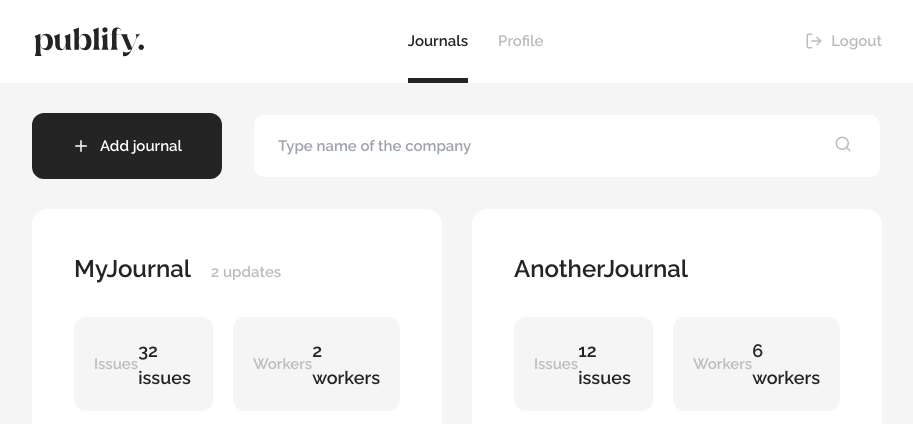
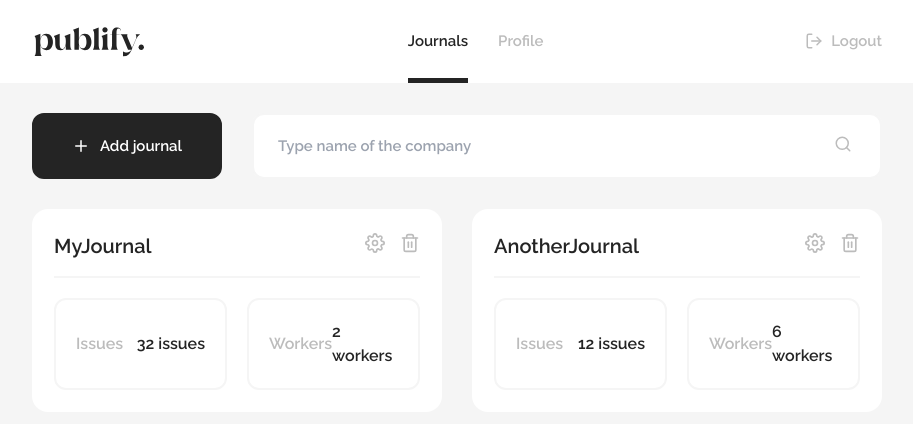
Before and after one commit to Board-of-Directors/publify-web, a Next.js app: page /home/journals in a window 1280 px wide. Shown: the top 424 px of the page, without its empty margins (183-1096 px from the left). Built offline with nearby package versions, Linux system fonts and the light colour scheme.

Commit message:
pm_1-pm_7-publishing-management / implemented pm2

```diff
--- a/app/components/organisms/cards/journal-card/JournalCard.tsx
+++ b/app/components/organisms/cards/journal-card/JournalCard.tsx
@@ -7,6 +7,8 @@ import Text from "@/app/components/atoms/text/Text";
 import {ClassValue} from "clsx";
 import {cn} from "@/app/utils/cn";
 import {usePathname, useRouter} from "next/navigation";
+import {FiSettings, FiTrash2} from "react-icons/fi";
+import {useState} from "react";
 
 const CountCard = ({header, info}: {
     header: string,
@@ -14,42 +16,53 @@ const CountCard = ({header, info}: {
 }) => {
     return (
         <div className={"w-full p-[20px] flex flex-row justify-between" +
-            " items-center rounded-xl bg-background"}>
-            <Text className={"text-text-gray"} text={header}/>
-            <Text className={"text-[18px] text-text-black"} text={info}/>
+            " items-center rounded-xl border-2 border-background hover:bg-background transition"}>
+            <Text className={"text-[16px] text-text-gray"} text={header}/>
+            <Text className={"text-[16px] text-text-black"} text={info}/>
         </div>
     )
 }
 
-const JournalCard = ({journalCard}: { journalCard: JournalCardDTO }) => {
+type JournalCardProps = {
+    journalCard : JournalCardDTO,
+    onDelete : () => void
+}
+
+const JournalCard = ({journalCard, onDelete}: JournalCardProps) => {
 
     const router = useRouter()
     const pathName = usePathname()
 
-    const descr = journalCard.updateCount === 0
-        ? undefined : `${journalCard.updateCount} updates`
-
     const classValues: ClassValue[] = [
-        "hover:cursor-pointer border-2 border-white col-span-6 p-10 gap-[30px]",
+        "hover:cursor-pointer border-2 !py-0 !gap-0 border-white col-span-6 p-5 gap-[30px]",
         "hover:border-2 hover:border-border-gray transition"
     ]
 
     const handleCardClick = () => router.push(pathName.concat("/journal"))
 
     return (
-        <CardWrapper onClick={handleCardClick} className={cn(classValues)}>
+        <CardWrapper className={cn(classValues)}>
             <HeaderRow
-                classNames={{wrapper: "w-full"}}
+                classNames={{
+                    wrapper: "w-full py-5 justify-between border-b-2 border-background pb-[15px]",
+                    header : "text-[20px]"
+            }}
                 header={journalCard.header}
             >
-                {
-                    descr && <Text
-                        text={descr}
-                        className={"text-text-gray"}
+                <div className={"flex flex-row gap-[15px] items-center"}>
+                    <FiSettings
+                        size={"20px"}
+                        className={"stroke-text-gray hover:cursor-pointer hover:stroke-info-blue-default"}
+                        onClick={() => console.log("Settings Clicked")}
                     />
-                }
+                    <FiTrash2
+                        size={"20px"}
+                        className={"text-text-gray hover:cursor-pointer hover:stroke-info-red"}
+                        onClick={onDelete}
+                    />
+                </div>
             </HeaderRow>
-            <div className={"w-full flex flex-row gap-[20px]"}>
+            <div onClick={handleCardClick} className={"py-5 w-full flex flex-row gap-[20px]"}>
                 <CountCard
                     header={"Issues"}
                     info={journalCard.issuesCount + " issues"}
--- /dev/null
+++ b/app/components/organisms/popups/delete-popup/DeletePopup.tsx
@@ -0,0 +1,71 @@
+import React, {useState} from 'react';
+import HeaderRow from "@/app/components/moleculas/rows/header-row/HeaderRow";
+import {FiX} from "react-icons/fi";
+import PopupLayout from "@/app/components/wrappers/layout/popup-layout/PopupLayout";
+import Text from "@/app/components/atoms/text/Text";
+import TextInput from "@/app/components/atoms/inputs/TextInput";
+import Button from "@/app/components/atoms/buttons/button/Button";
+
+type DeletePopupProps = {
+    onClose : () => void
+}
+
+const ItemRow = () => {
+
+    const mockData = [
+        {header: "Journal name", content: "My journal"},
+        {header: "Issues count", content: "22"},
+        {header: "Workers count", content: "33"},
+    ]
+
+    return (
+        <div className={"w-full p-5 flex flex-row justify-between border-b-2 border-t-2 border-background"}>
+            {
+                mockData.map((item) => (
+                    <div className={"flex flex-col gap-[2px]"}>
+                        <Text text={item.header} className={"text-[13px] text-text-gray"}/>
+                        <Text text={item.content} className={"text-[16px] text-text-black"}/>
+                    </div>
+                ))
+            }
+        </div>
+    )
+}
+
+const DeletePopup = ({onClose}: DeletePopupProps) => {
+
+    const [text, setText] = useState<string>("")
+
+    return (
+        <PopupLayout classNames={{card : "w-[470px] top-[200px] p-0 gap-0"}}>
+
+            <HeaderRow
+                classNames={{
+                    wrapper: "p-5 justify-between items-center",
+                    header: "text-[20px]"
+            }}
+                header={"Journal deletion"}
+            >
+                <FiX
+                    size={"20px"}
+                    type={"red"}
+                    className={"icon"}
+                    onClick={onClose}
+                />
+            </HeaderRow>
+            <ItemRow />
+            <TextInput
+                wrapperClassName={"p-5 border-b-2 border-background "}
+                placeholder={"Enter the name of the journal"}
+                value={text}
+                onChange={setText}
+            />
+            <Button
+                className={"w-[220px] m-5 bg-info-red hover:text-info-red border-2 border-info-red hover:bg-none"}
+                text={"Delete journal"}
+            />
+        </PopupLayout>
+    );
+};
+
+export default DeletePopup;
--- /dev/null
+++ b/app/components/wrappers/layout/popup-layout/PopupLayout.tsx
@@ -0,0 +1,31 @@
+import React from 'react';
+import {ClassValue} from "clsx";
+import CardWrapper from "@/app/components/wrappers/card/card-wrapper/CardWrapper";
+import {cn} from "@/app/utils/cn";
+
+type PopupLayoutClassValues = {
+    wrapper?: string,
+    card?: string
+}
+
+const PopupLayout = ({children, classNames}: {
+    children: React.ReactNode,
+    classNames?: PopupLayoutClassValues
+}) => {
+
+    const classValues: ClassValue[] = [
+        "fixed z-10 w-full h-full bg-text-black bg-opacity-50",
+        "flex items-center justify-center"
+    ]
+
+    return (
+        <div className={cn(classValues, classNames?.wrapper)}>
+            <CardWrapper className={cn(classNames?.card)}>
+                {children}
+            </CardWrapper>
+        </div>
+    );
+
+};
+
+export default PopupLayout;
--- a/app/globals.css
+++ b/app/globals.css
@@ -5,3 +5,19 @@
 body {
     @apply w-full h-full bg-background;
 }
+
+.icon {
+    @apply stroke-text-gray hover:cursor-pointer transition;
+}
+
+.icon[type=blue] {
+    @apply hover:stroke-info-blue-default;
+}
+
+.icon[type=red] {
+    @apply hover:stroke-info-red;
+}
+
+.icon[type=black] {
+    @apply hover:stroke-text-black;
+}
--- a/app/home/journals/page.tsx
+++ b/app/home/journals/page.tsx
@@ -2,20 +2,27 @@
 
 import Button from "@/app/components/atoms/buttons/button/Button";
 import {useJournalsPage} from "@/app/home/journals/page.hooks";
-import {FiPlus, FiSearch} from "react-icons/fi";
+import {FiPlus, FiSearch, FiX} from "react-icons/fi";
 import TextInput from "@/app/components/atoms/inputs/TextInput";
 import React, {useState} from "react";
 import GridBlock from "@/app/components/wrappers/blocks/grid-block/GridBlock";
 import JournalCard from "@/app/components/organisms/cards/journal-card/JournalCard";
 import {useRouter} from "next/navigation";
+import PopupLayout from "@/app/components/wrappers/layout/popup-layout/PopupLayout";
+import HeaderRow from "@/app/components/moleculas/rows/header-row/HeaderRow";
+import DeletePopup from "@/app/components/organisms/popups/delete-popup/DeletePopup";
 
 const JournalsPage = () => {
+
+    const [deletePopupVisible, setDeleteVisible] = useState<boolean>(false)
 
     const router = useRouter()
     const context = useJournalsPage()
     const [text, setText] = useState("")
 
     return (
+        <>
+            {deletePopupVisible && <DeletePopup onClose={() => setDeleteVisible(false)}/>}
             <div className={"w-full px-[215px] flex flex-col gap-[30px]"}>
                 <GridBlock>
 
@@ -36,11 +43,15 @@ const JournalsPage = () => {
                     {
                         context.mockJournals.map(
                             (journalCard) => (
-                            <JournalCard journalCard={journalCard} />
+                                <JournalCard
+                                    onDelete={() => setDeleteVisible(true)}
+                                    journalCard={journalCard}
+                                />
                             ))
                     }
                 </GridBlock>
             </div>
+        </>
     );
 };
 
```
Lines whose indentation alone changed are shown as unchanged.
